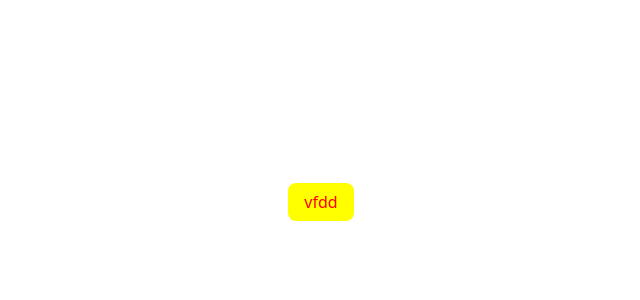
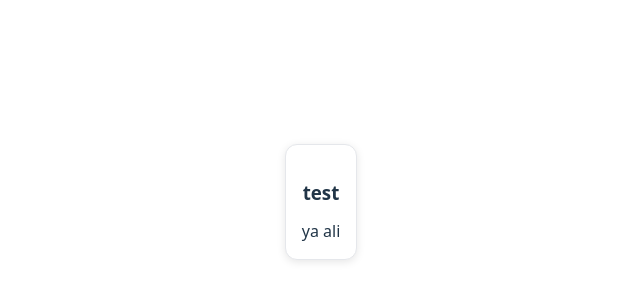
Before and after one commit to MostafaFalahat74/my-component-lib, a React (Vite) app: page / in a window 1280 px wide. Shown: the part 198-498 px from the top of the page, without its empty margins (319-959 px from the left). Built offline with nearby package versions, Linux system fonts and the light colour scheme.

Commit message:
card component

```diff
--- a/src/App.jsx
+++ b/src/App.jsx
@@ -1,13 +1,13 @@
 import { useState } from 'react'
 import './App.css'
-import{Button} from './components/Button'
+import { Card } from './components/Card'
 
 function App() {
   return (
     <>
-     <Button color='red' background='yellow'>
-      vfdd
-      </Button>
+      <Card title={'test'}>
+        ya ali
+      </Card>
     </>
   )
 }
--- /dev/null
+++ b/src/components/Card.jsx
@@ -0,0 +1,30 @@
+import React from "react";
+
+export const Card = ({
+    title,
+    children,
+    border= "1px solid #e5e7eb",
+    borderRadius= "12px",
+    padding= "16px",
+    boxShadow= "0 2px 8px rgba(0,0,0,0.1)",
+    maxWidth= "300px",
+    background= "white",
+    style = {},
+}) => {
+    return (
+        <div
+            style={{
+                border,
+                borderRadius,
+                padding,
+                boxShadow,
+                maxWidth,
+                background,
+                ... style,
+            }}
+        >
+            {title && <h3 style={{ marginBottom: "12px" }}>{title}</h3>}
+            <div>{children}</div>
+        </div>
+    );
+};
```
